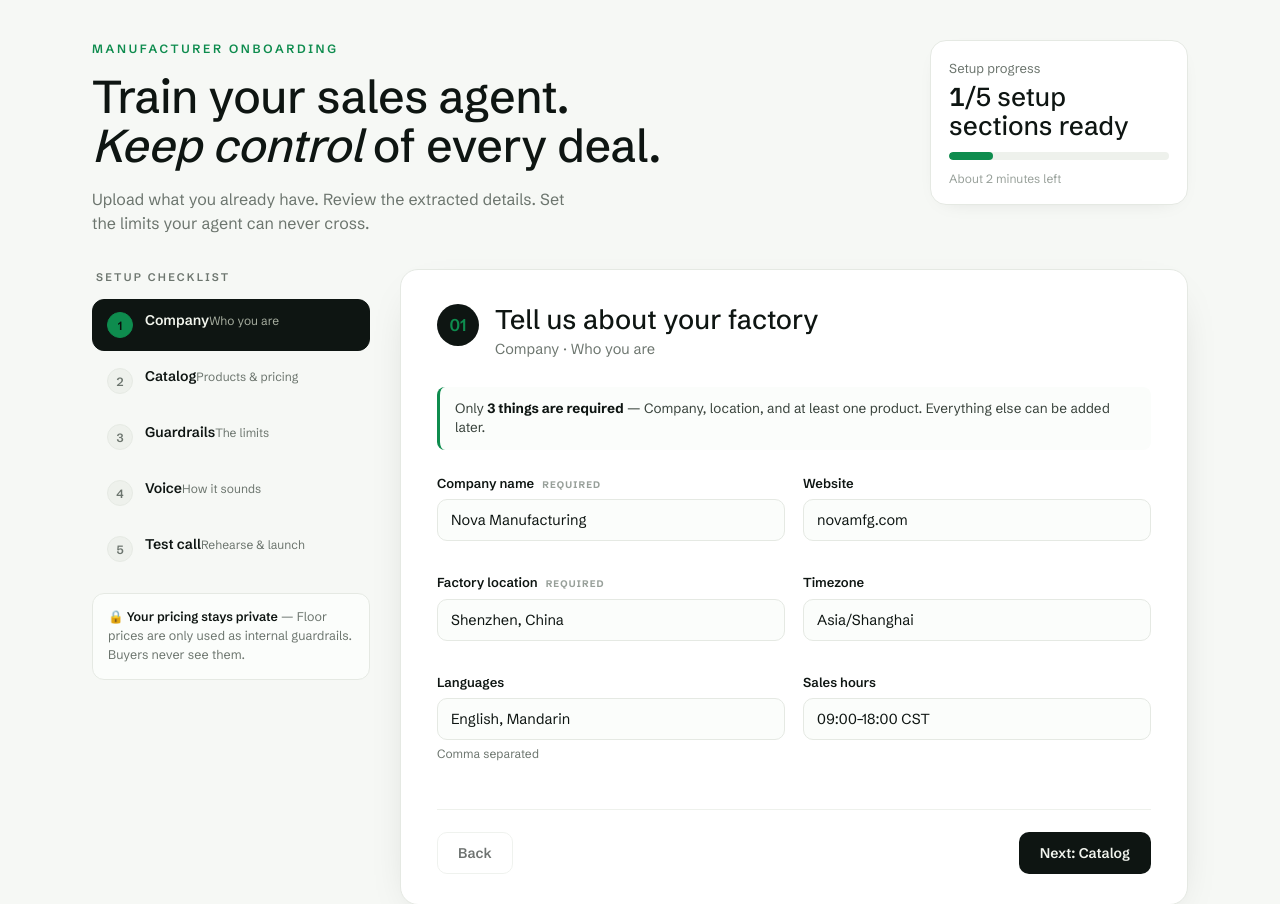
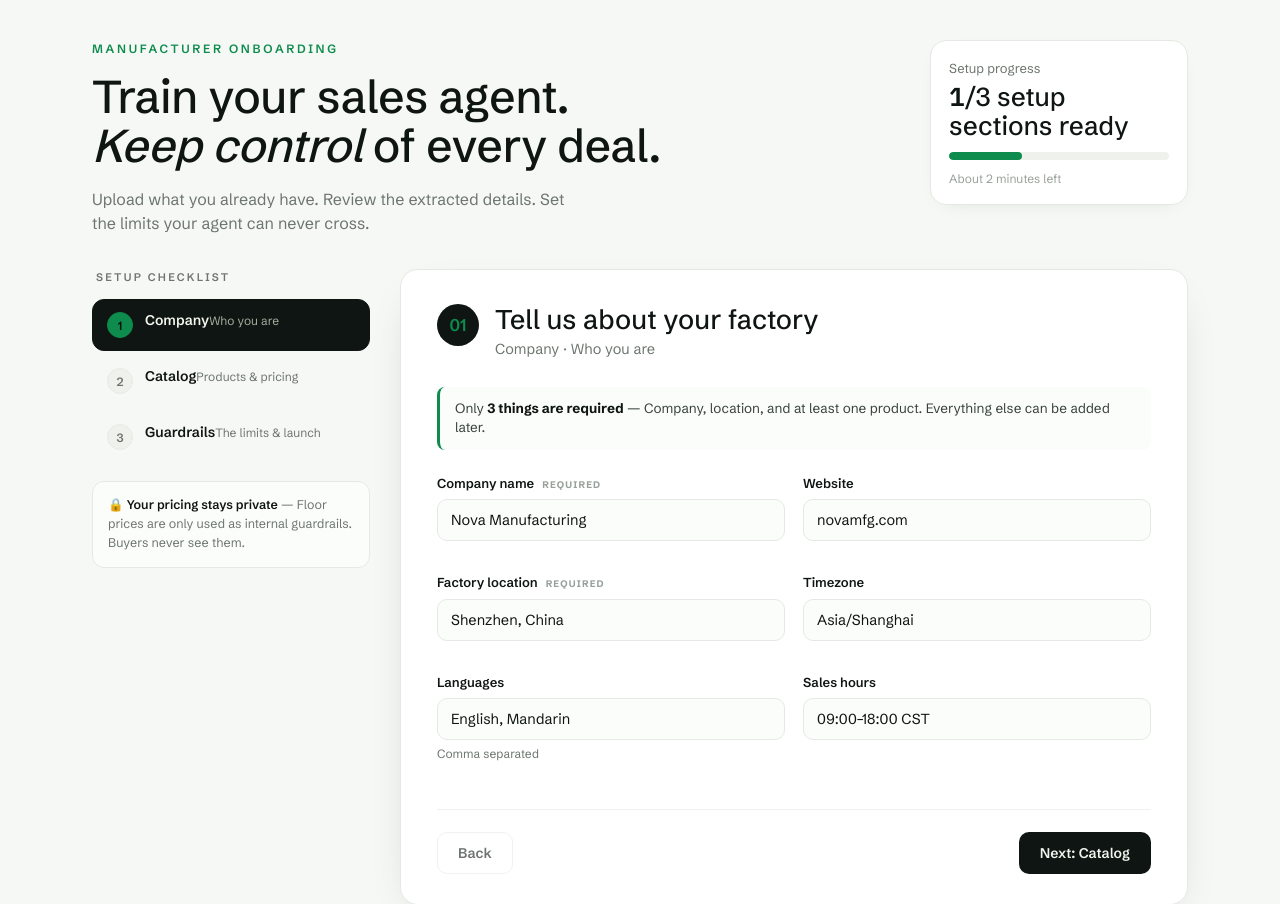
Before and after one commit to aryanmotgi/HackNation, a Flask app: page / in a window 1280 px wide. Shown: the part 67-971 px from the top of the page. Run offline with Flask 3, Linux system fonts and the light colour scheme.

Commit message:
refactor(intake): trim wizard to 3 steps (drop Voice + Test call)
Simpler demo flow: Company -> Catalog -> Guardrails -> Save & launch. The Voice
config and Test-call steps added friction to setup and are removed. Voice/ElevenLabs
stays a product/track concern handled at call time (Agent ID wired server-side),
not part of the manufacturer's setup.

- intake.html: remove Voice (step 4) + Test call (step 5) sections and their
  checklist items; move Save & launch + success panel onto the Guardrails step;
  progress is now N/3
- intake.js: TOTAL 5 -> 3; Guardrails (step 3) runs the preview + is the launch
  step; drop run-test wiring

Verified in-browser: 3-step flow (sample PDF -> guardrails -> Save & launch) saves
a confirmed v2 job spec.

Co-Authored-By: Claude Opus 4.8 (1M context) <noreply@anthropic.com>

```diff
--- a/frontend/static/intake.js
+++ b/frontend/static/intake.js
@@ -18,7 +18,7 @@
     parsed: false,
   };
 
-  var TOTAL = 5;
+  var TOTAL = 3;
 
   // ── Tiny DOM helpers ─────────────────────────────────────────────────
   function $(id) { return document.getElementById(id); }
@@ -48,8 +48,7 @@
     updateProgress();
     window.scrollTo({ top: 0, behavior: "smooth" });
 
-    if (n === 3) refreshLockedBanner();
-    if (n === 5) previewSpec();      // surface validation early
+    if (n === 3) { refreshLockedBanner(); previewSpec(); }  // Guardrails = final step
   }
 
   function gotoStep(n) {
@@ -345,7 +344,7 @@
         $("success-json").textContent = JSON.stringify(res.data.spec, null, 2);
         panel.classList.add("show");
         btn.textContent = "Launched ✓";
-        state.completed[5] = true;
+        state.completed[3] = true;
         updateProgress();
         updateChecklist();
         panel.scrollIntoView({ behavior: "smooth", block: "nearest" });
@@ -387,10 +386,7 @@
       });
     }
 
-    // Step 5 actions
-    $("run-test").addEventListener("click", function () {
-      window.open("/messaging", "_blank");
-    });
+    // Launch (final step)
     $("launch").addEventListener("click", launch);
 
     // Start
--- a/frontend/templates/intake.html
+++ b/frontend/templates/intake.html
@@ -33,7 +33,7 @@
       </div>
       <aside class="fg-progress">
         <div class="fg-progress-label">Setup progress</div>
-        <div class="fg-progress-count"><b id="prog-count">0</b>/5 setup sections ready</div>
+        <div class="fg-progress-count"><b id="prog-count">0</b>/3 setup sections ready</div>
         <div class="fg-bar"><div class="fg-bar-fill" id="prog-fill"></div></div>
         <div class="fg-progress-note">About 2 minutes left</div>
       </aside>
@@ -56,15 +56,7 @@
         </button>
         <button class="fg-check-item" data-step="3" type="button">
           <span class="fg-check-num">3</span>
-          <span><span class="fg-check-title">Guardrails</span><span class="fg-check-sub">The limits</span></span>
-        </button>
-        <button class="fg-check-item" data-step="4" type="button">
-          <span class="fg-check-num">4</span>
-          <span><span class="fg-check-title">Voice</span><span class="fg-check-sub">How it sounds</span></span>
-        </button>
-        <button class="fg-check-item" data-step="5" type="button">
-          <span class="fg-check-num">5</span>
-          <span><span class="fg-check-title">Test call</span><span class="fg-check-sub">Rehearse &amp; launch</span></span>
+          <span><span class="fg-check-title">Guardrails</span><span class="fg-check-sub">The limits &amp; launch</span></span>
         </button>
 
         <div class="fg-privacy">
@@ -252,112 +244,20 @@
             </label>
           </div>
 
-          <div class="fg-nav">
-            <button class="btn btn-ghost" type="button" data-next="2">Back</button>
-            <button class="btn btn-primary" type="button" data-next="4">Next: Voice</button>
-          </div>
-        </section>
-
-        <!-- ── Step 4: Voice ───────────────────────────────────────── -->
-        <section class="fg-step" data-step="4">
-          <div class="fg-step-head">
-            <div class="fg-step-badge">04</div>
-            <div>
-              <h2 class="fg-step-title">Give your agent a voice</h2>
-              <p class="fg-step-sub">Voice · How it sounds on the call</p>
-            </div>
-          </div>
-
-          <div class="fg-row">
-            <div class="fg-field">
-              <label class="fg-label" for="voice_agent_name">Agent name <span class="fg-req">Required</span></label>
-              <input class="fg-input" id="voice_agent_name" type="text" value="Alex" />
-            </div>
-            <div class="fg-field">
-              <label class="fg-label" for="voice_phone">Phone number</label>
-              <input class="fg-input" id="voice_phone" type="text" value="+1 (415) 555-0142" />
-            </div>
-          </div>
-
-          <div class="fg-group-label">Voice style</div>
-          <div class="fg-voice-cards" id="voice-cards">
-            <div class="fg-voice-card sel" data-voice="warm_professional">
-              <div class="vc-icon">◍</div>
-              <div class="fg-voice-name">Warm professional</div>
-              <div class="fg-voice-desc">Friendly, trustworthy, unhurried.</div>
-            </div>
-            <div class="fg-voice-card" data-voice="direct_efficient">
-              <div class="vc-icon">➜</div>
-              <div class="fg-voice-name">Direct &amp; efficient</div>
-              <div class="fg-voice-desc">Gets to the number quickly.</div>
-            </div>
-            <div class="fg-voice-card" data-voice="calm_consultative">
-              <div class="vc-icon">☯</div>
-              <div class="fg-voice-name">Calm consultative</div>
-              <div class="fg-voice-desc">Patient, advisory, listens first.</div>
-            </div>
-          </div>
-
-          <div class="fg-field full" style="margin-top:16px">
-            <label class="fg-label" for="voice_conversation_style">Conversation style</label>
-            <textarea class="fg-textarea" id="voice_conversation_style">Confident, concise, never pushy</textarea>
-          </div>
-
-          <div class="fg-eleven">
-            <div class="fg-eleven-badge">11</div>
-            <div class="fg-eleven-body">
-              <div class="fg-eleven-title">ElevenLabs connection</div>
-              <div class="fg-eleven-sub">For the hackathon demo, Aryan connects the Sales Agent ID on the server. Ready for Agent ID. Never paste an API key into this page.</div>
-            </div>
-            <div class="fg-eleven-tag">Ready for Agent ID</div>
-          </div>
-
-          <div class="fg-nav">
-            <button class="btn btn-ghost" type="button" data-next="3">Back</button>
-            <button class="btn btn-primary" type="button" data-next="5">Next: Test call</button>
-          </div>
-        </section>
-
-        <!-- ── Step 5: Test call ───────────────────────────────────── -->
-        <section class="fg-step" data-step="5">
-          <div class="fg-step-head">
-            <div class="fg-step-badge">05</div>
-            <div>
-              <h2 class="fg-step-title">Rehearse &amp; launch</h2>
-              <p class="fg-step-sub">Test call · Run a negotiation, then go live</p>
-            </div>
-          </div>
-
           <div class="fg-errors" id="confirm-errors">
             <h4>Please fix the following before launching</h4>
             <ul id="confirm-errors-list"></ul>
           </div>
 
-          <div class="fg-test-card">
-            <div class="tc-body">
-              <div class="tc-title">Run a test negotiation</div>
-              <div class="tc-sub">Watch your agent hold the floor against a live buyer in the messaging arena.</div>
-            </div>
-            <button class="btn btn-lime" type="button" id="run-test">Run test negotiation ↗</button>
-          </div>
-
-          <div class="fg-test-card">
-            <div class="tc-body">
-              <div class="tc-title">Launch your agent</div>
-              <div class="tc-sub">Saves the job spec and puts your guardrails into force.</div>
-            </div>
-            <button class="btn btn-primary" type="button" id="launch">Save &amp; launch agent</button>
-          </div>
-
           <div class="fg-success" id="success-panel">
-            <h3>Job spec saved ✓</h3>
+            <h3>Job spec saved ✓ — agent is live</h3>
             <span class="path" id="success-path"></span>
             <pre id="success-json"></pre>
           </div>
 
           <div class="fg-nav">
-            <button class="btn btn-ghost" type="button" data-next="4">Back</button>
-            <span></span>
+            <button class="btn btn-ghost" type="button" data-next="2">Back</button>
+            <button class="btn btn-primary" type="button" id="launch">Save &amp; launch agent</button>
           </div>
         </section>
 
```
